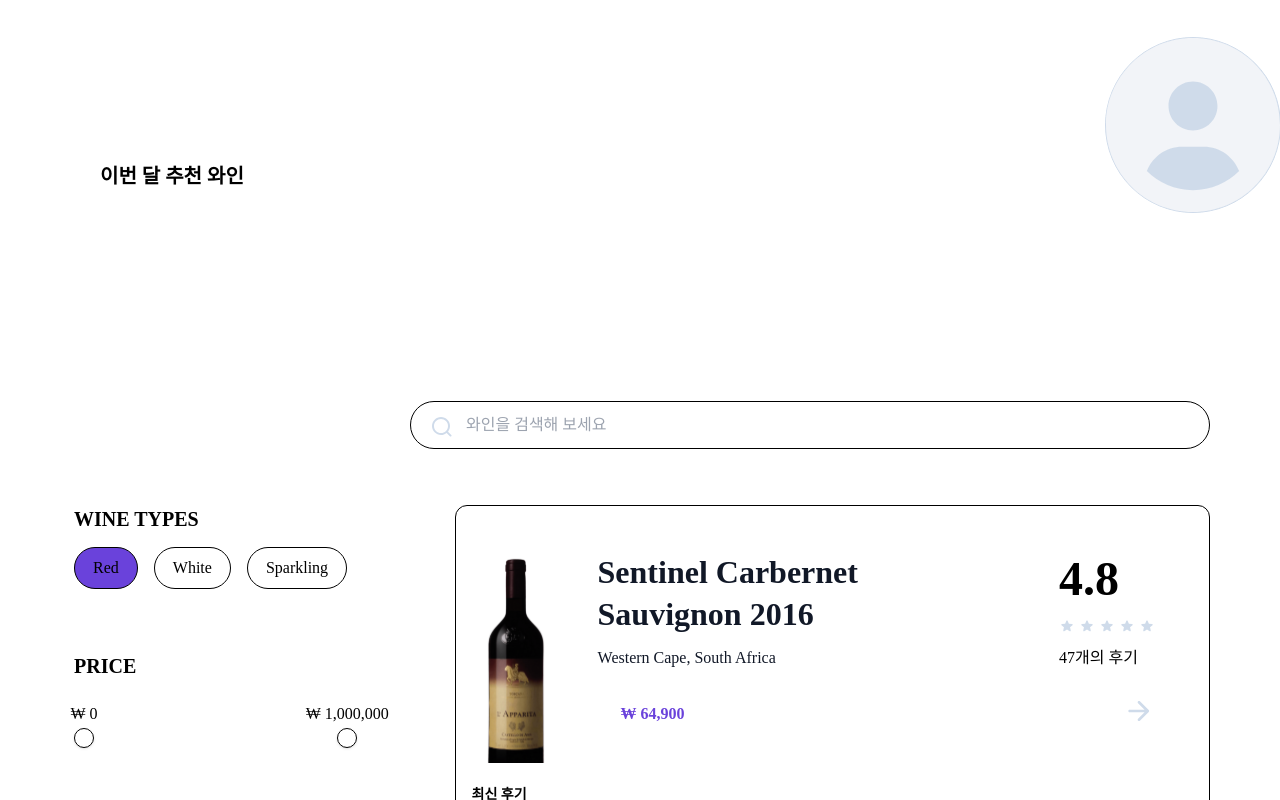
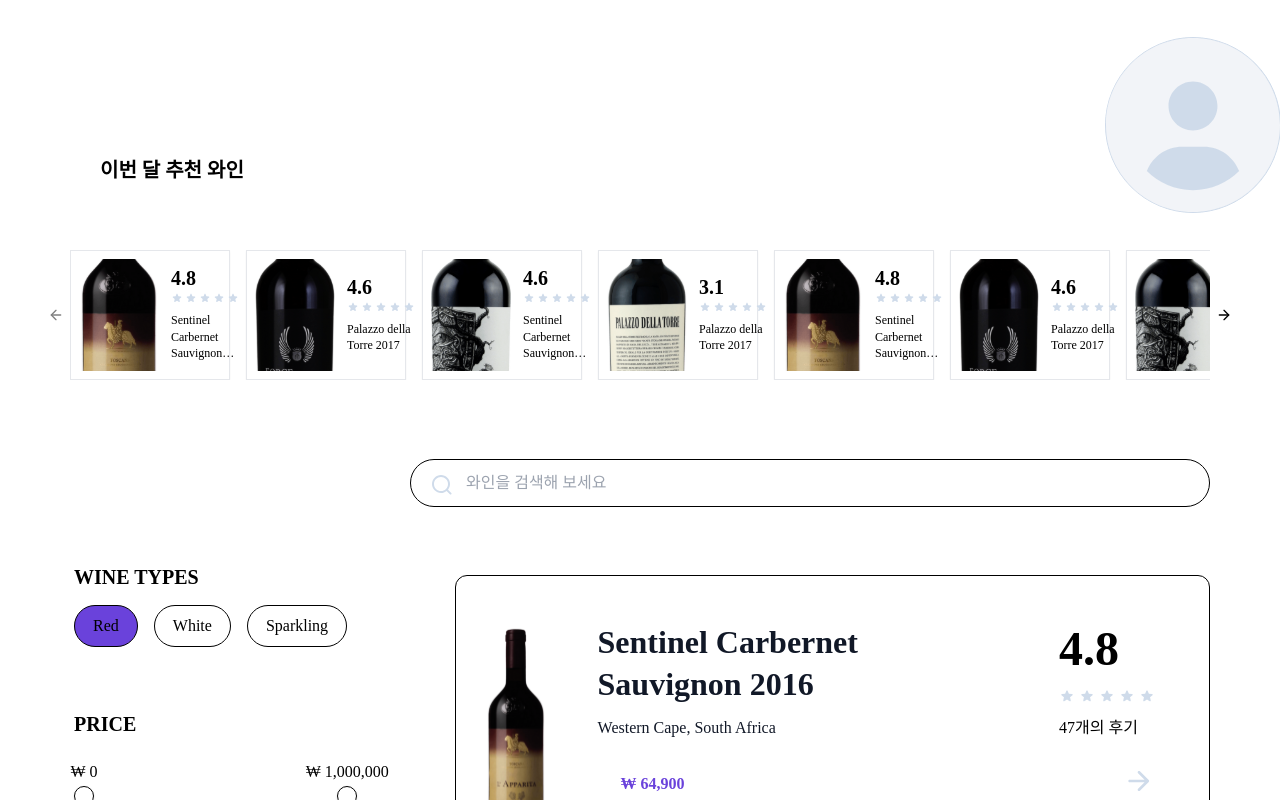
Before and after one commit to summerDev96/WHYNE_FE, a Next.js app: page /wines in a window 1280 px wide. Shown: the top 800 px of the page. Built offline with nearby package versions, Linux system fonts and the light colour scheme; a web font is replaced by a local one.

Commit message:
chore: carousel 레이아웃 구현

```diff
--- /dev/null
+++ b/src/components/common/winelist/WineCard.tsx
@@ -0,0 +1,40 @@
+import React from 'react';
+
+import StarIcon from '@/assets/icons/Star.svg';
+import { ImageCard } from '@/components/common/card/ImageCard';
+import { cn } from '@/lib/utils';
+
+interface WineCardProps {
+  image: string;
+  name: string;
+  rating: number;
+}
+
+export default function WineCard({ image, name, rating }: WineCardProps) {
+  return (
+    <div className='flex w-[150px] md:w-[160px] bg-white p-2 rounded-lg shadow-sm border border-gray-200'>
+      {/* 왼쪽: 이미지 카드 */}
+      <div className='flex-shrink-0'>
+        <ImageCard
+          imageSrc={image}
+          className='p-0 border-none bg-transparent w-[80px] h-[112px]'
+          imageClassName='w-[80px] h-[112px] rounded-md object-cover'
+        />
+      </div>
+
+      {/* 오른쪽: 평점 + 별점 + 이름 */}
+      <div className='ml-3 flex flex-col justify-center'>
+        <div className='text-[20px] font-bold leading-none text-gray-800'>{rating.toFixed(1)}</div>
+        <div className='flex gap-[2px] mt-1'>
+          {Array.from({ length: 5 }).map((_, i) => (
+            <StarIcon
+              key={i}
+              className={cn(rating >= i + 1 ? 'fill-purpleDark' : 'fill-gray-300', 'w-3 h-3')}
+            />
+          ))}
+        </div>
+        <p className='mt-2 text-xs text-gray-500 leading-snug line-clamp-3'>{name}</p>
+      </div>
+    </div>
+  );
+}
--- a/src/components/common/winelist/WineFilter.tsx
+++ b/src/components/common/winelist/WineFilter.tsx
@@ -1,5 +1,3 @@
-// import { useState } from 'react';
-
 import SearchButton from '@/assets/icons/SearchButton.svg';
 import WineTypeFilter from '@/components/common/Filter/WineTypeFilter';
 import Input from '@/components/common/Input';
@@ -10,7 +8,7 @@ export default function WineFilter() {
   // const [isFilterOpen, setIsFilterOpen] = useState(false);
 
   return (
-    <div className='w-full'>
+    <div className='w-full max-w-[1140px] mx-auto'>
       {/* PC: 필터 + 검색창 + 등록 버튼 */}
       <div className='hidden xl:flex  max-w-[1140px] mx-auto mt-[30px] gap-[24px]'>
         <div className='flex-shrink-0 w-[260px] h-auto flex flex-col gap-[50px] ml-[-28px]'>
--- a/src/components/common/winelist/WineListCard.tsx
+++ b/src/components/common/winelist/WineListCard.tsx
@@ -51,7 +51,7 @@ const mockWines = [
 
 export default function WineListCard() {
   return (
-    <div className='flex flex-col gap-[24px] px-[16px] mt-[12px] min-w-[370px] xl:max-w-[800px] md:mx-auto md:px-0'>
+    <div className='flex flex-col gap-[24px] px-[16px] mt-[12px] min-w-[370px] md:px-[20px] md:mt-[24px] xl:px-0 max-w-[1140px] mx-auto'>
       {mockWines.map((wine) => (
         <Link href={`/wines/${wine.id}`} key={wine.id} className='no-underline'>
           {/* 카드 컨테이너 */}
--- a/src/components/common/winelist/WineSlider.tsx
+++ b/src/components/common/winelist/WineSlider.tsx
@@ -1,41 +1,73 @@
-// src/components/winelist/WineSlider.tsx
+import {
+  Carousel,
+  CarouselContent,
+  CarouselItem,
+  CarouselPrevious,
+  CarouselNext,
+} from '@/components/ui/carousel';
+
+import WineCard from './WineCard';
+
+// Mock 데이터 4개 x 5세트 = 20개
+const baseWines = [
+  {
+    id: 1,
+    name: 'Sentinel Carbernet Sauvignon 2016',
+    image: '/images/image1.svg',
+    rating: 4.8,
+  },
+  {
+    id: 2,
+    name: 'Palazzo della Torre 2017',
+    image: '/images/image3.svg',
+    rating: 4.6,
+  },
+  {
+    id: 3,
+    name: 'Sentinel Carbernet Sauvignon 2016',
+    image: '/images/image2.svg',
+    rating: 4.6,
+  },
+  {
+    id: 4,
+    name: 'Palazzo della Torre 2017',
+    image: '/images/image4.svg',
+    rating: 3.1,
+  },
+];
+
+// 총 20개로 확장 (4개 반복)
+const mockWines = Array.from({ length: 20 }).map((_, i) => {
+  const wine = baseWines[i % baseWines.length];
+  return {
+    ...wine,
+    id: i + 1,
+  };
+});
 
 export default function WineSlider() {
   return (
-    <section
-      className='
-        w-full
-        h-[241px]
-        mt-[15px]
-        rounded-[12px]
-        px-[16px]
-        bg-gray-100
+    <div className='px-[16px] mt-[15px] mb-[24px] w-full max-w-[1140px] mx-auto md:px-[20px] md:mt-[20px] md:mb-[40px] xl:px-0 xl:mt-[10px] xl:mb-[40px]'>
+      <section className='w-full h-[241px] rounded-[12px] bg-gray-100 md:h-[299px] md:rounded-[16px] xl:h-[299px] xl:rounded-[16px]'>
+        <h2 className='py-[20px] pl-[20px] text-gray-800 custom-text-2lg-bold md:py-[30px] md:pl-[30px] md:custom-text-xl-bold xl:py-[30px] xl:pl-[30px] xl:leading-[40px]'>
+          이번 달 추천 와인
+        </h2>
 
-        md:mt-[20px]
-        md:rounded-[16px]
-        md:px-[20px]
-
-        xl:max-w-[1140px]
-        xl:mt-[20px]
-        xl:px-0
-        xl:mx-auto
-      '
-    >
-      {/* 섹션 제목 */}
-      <h2
-        className='
-          custom-text-2lg-bold
-          md:custom-text-xl-bold
-          p-[20px] md:p-[30px]
-          text-gray-800
-
-        '
-      >
-        이번 달 추천 와인
-      </h2>
-
-      {/* 슬라이더 자리 */}
-      <div className='mt-[20px] md:mt-[30px] xl:mt-[30px]'>{/* 슬라이더 들어갈 자리 */}</div>
-    </section>
+        {/* 캐러셀 영역 */}
+        <div className='relative mt-[20px] md:mt-[30px] xl:mt-[30px]'>
+          <Carousel className='w-full'>
+            <CarouselContent>
+              {mockWines.map((wine) => (
+                <CarouselItem key={wine.id} className='basis-auto'>
+                  <WineCard {...wine} />
+                </CarouselItem>
+              ))}
+            </CarouselContent>
+            <CarouselPrevious />
+            <CarouselNext />
+          </Carousel>
+        </div>
+      </section>
+    </div>
   );
 }
```
Also changed, not shown: src/components/common/winelist/WineCardList.tsx (deleted), src/components/ui/ListSliderButton.tsx (renamed from src/components/ui/List-Slider.tsx). Lines whose indentation alone changed are shown as unchanged.
